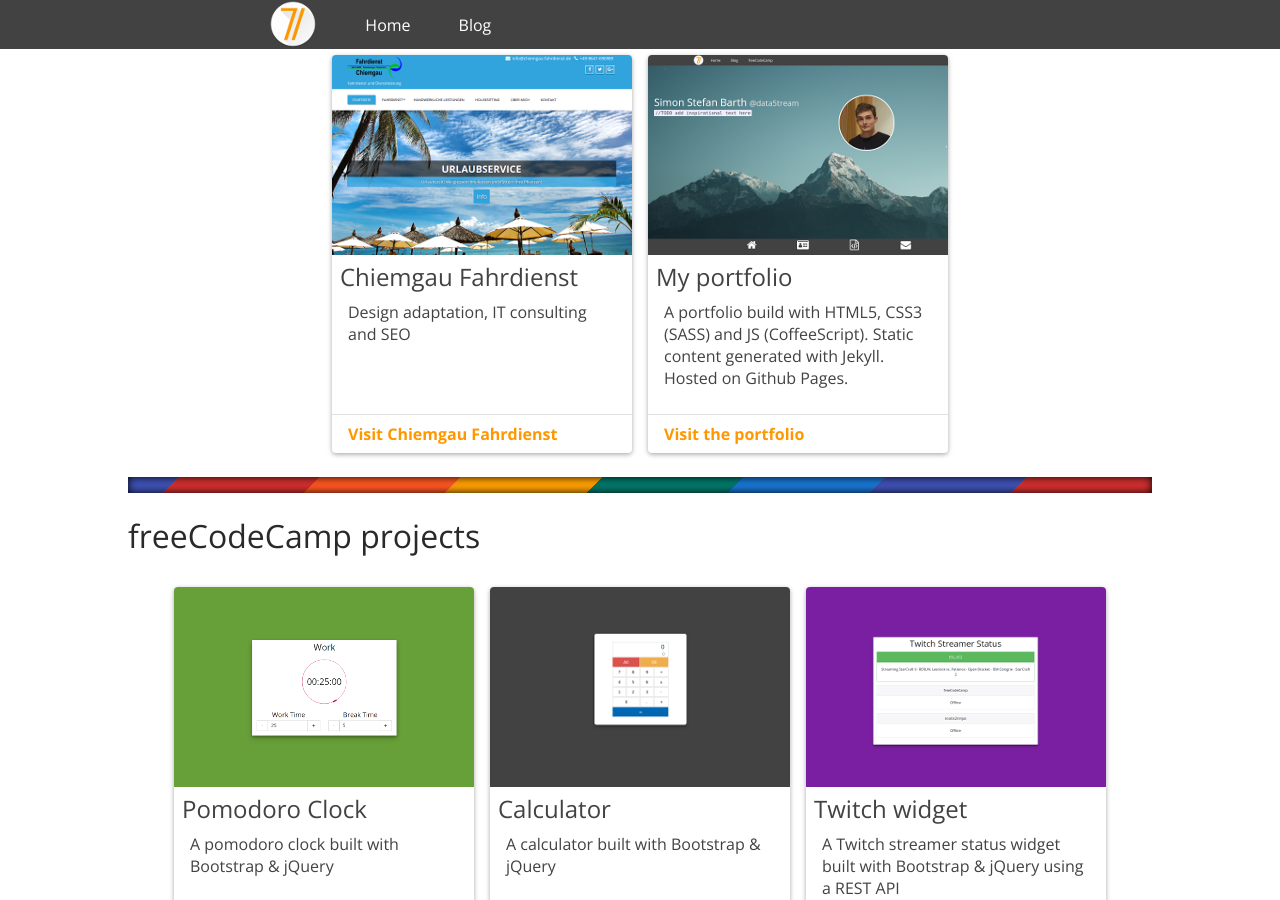
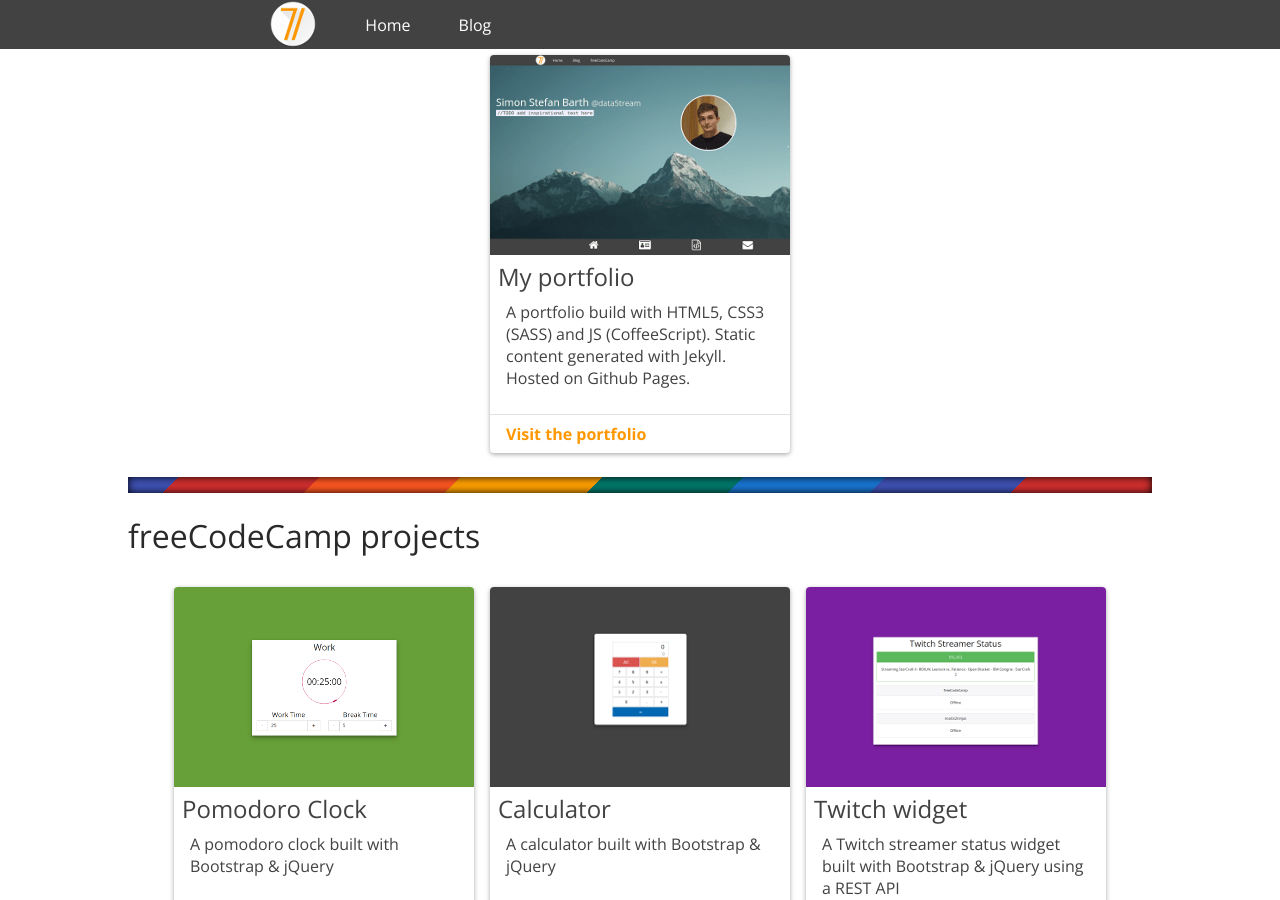
Before and after one commit to Data5tream/data5tream.github.io, a Jekyll site: the page built from index.html, in a window 1280 px wide and 900 px high, scrolled down 1757 px. Built offline with Jekyll 4.4.1, drawn with Linux system fonts in a browser that asks for light colours.

Commit message:
Compressed imgs

```diff
--- a/index.html
+++ b/index.html
@@ -67,22 +67,6 @@
     <div id="projects" class="content-projects">
       <h1>Projects</h1>
       <div class="project-container">
-        <div class="project-cell">
-          <div class="card">
-            <div class="cardimg">
-              <a href="https://chiemgau-fahrdienst.de" target="_blank"><img src={{ "/img/thumbnails/chiemgau_fahrdienst_thumbnail.png" | absolute_url }} class="cardimg" alt="Chiemgau Fahrdienst" /></a>
-            </div>
-            <div class="cardtitle">
-              Chiemgau Fahrdienst
-            </div>
-            <div class="cardcontent">
-              Design adaptation, IT consulting and SEO
-            </div>
-            <div class="cardbottom">
-              <div class="cardlink"><a href="https://chiemgau-fahrdienst.de" target="_blank">Visit Chiemgau Fahrdienst</a></div>
-            </div>
-          </div>
-        </div>
         <div class="project-cell">
           <div class="card">
             <div class="cardimg">
```
Also changed, not shown: img/sky.jpg, img/thumbnails/calculator_thumbnail.png, img/thumbnails/chiemgau_fahrdienst_thumbnail.png (deleted), img/thumbnails/pomodoro_thumbnail.png, img/thumbnails/portfolio_thumbnail.png, img/thumbnails/quote_thumbnail.png, img/thumbnails/twitch_thumbnail.png, img/thumbnails/weather_thumbnail.png, img/thumbnails/wiki_thumbnail.png.
